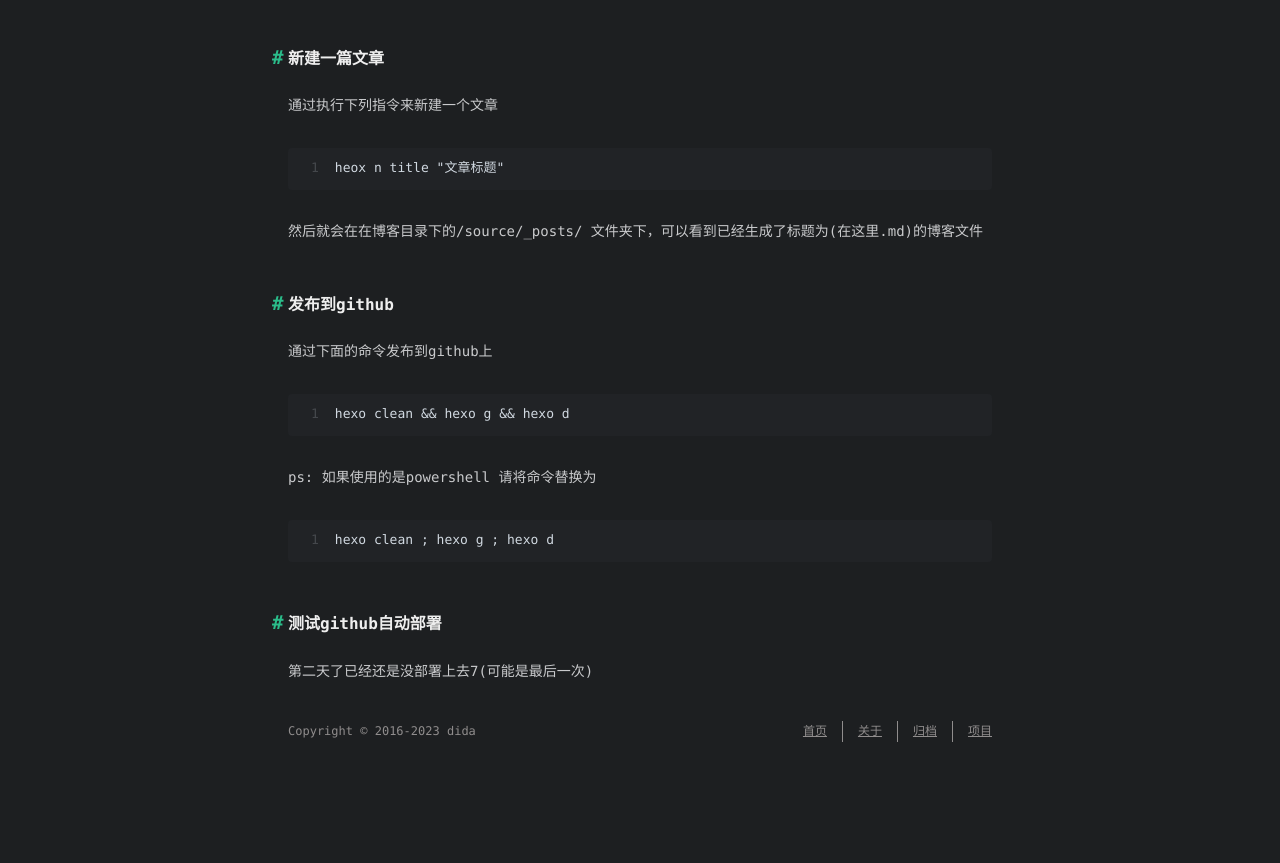
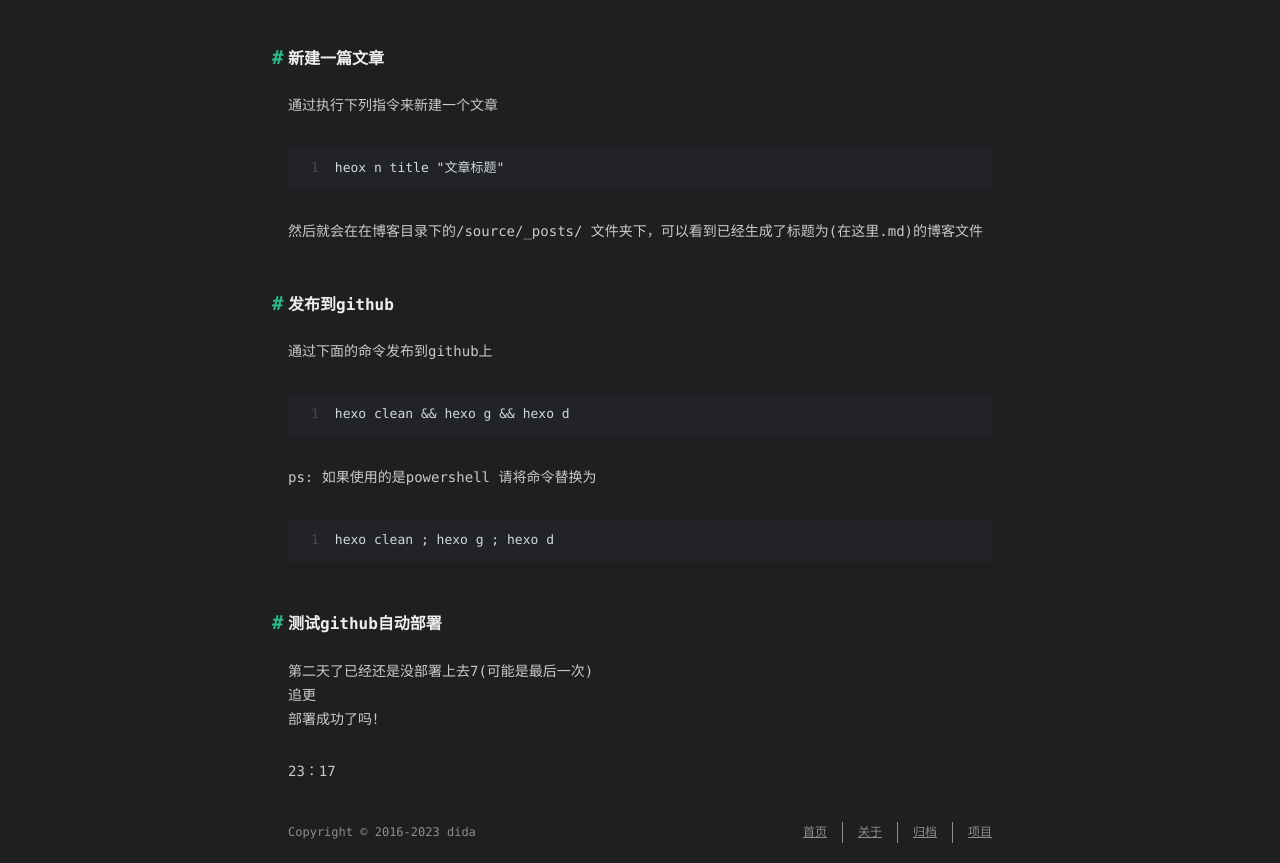
Before and after one commit to dida1024/dida1024.github.io, a plain HTML site: page 2023/01/06/使用hexo发布博客/index.html in a window 1280 px wide. Shown: the part 120-983 px from the top of the page. Before the commit the page ends 882 px from the top, so only its background shows below. Drawn offline with nearby package versions, Linux system fonts and the light colour scheme; some packages are replaced by stand-ins of ours; a script that the page names is missing; a web font is replaced by a local one.

Commit message:
deploy: dida1024/blog-sourse@cb96f9f5b8a81af609f4716185b3728f3a0509ed

```diff
--- a/2023/01/06/使用hexo发布博客/index.html
+++ b/2023/01/06/使用hexo发布博客/index.html
@@ -14,7 +14,7 @@
 <meta property="og:description" content="新建一篇文章通过执行下列指令来新建一个文章 1heox n title &quot;文章标题&quot;  然后就会在在博客目录下的&#x2F;source&#x2F;_posts&#x2F; 文件夹下，可以看到已经生成了标题为(在这里.md)的博客文件 发布到github通过下面的命令发布到github上 1hexo clean &amp;&amp; hexo g &amp;&amp; hexo">
 <meta property="og:locale" content="zh_CN">
 <meta property="article:published_time" content="2023-01-06T00:23:56.000Z">
-<meta property="article:modified_time" content="2023-01-10T15:15:53.849Z">
+<meta property="article:modified_time" content="2023-01-10T15:20:10.282Z">
 <meta property="article:author" content="dida">
 <meta property="article:tag" content="hexo">
 <meta name="twitter:card" content="summary">
@@ -163,7 +163,8 @@
 <p>ps: 如果使用的是powershell 请将命令替换为</p>
 <figure class="highlight shell"><table><tr><td class="gutter"><pre><span class="line">1</span><br></pre></td><td class="code"><pre><span class="line">hexo clean ; hexo g ; hexo d</span><br></pre></td></tr></table></figure>
 
-<h2 id="测试github自动部署"><a href="#测试github自动部署" class="headerlink" title="测试github自动部署"></a>测试github自动部署</h2><p>第二天了已经还是没部署上去7(可能是最后一次)</p>
+<h2 id="测试github自动部署"><a href="#测试github自动部署" class="headerlink" title="测试github自动部署"></a>测试github自动部署</h2><p>第二天了已经还是没部署上去7(可能是最后一次)<br>追更<br>部署成功了吗！</p>
+<p>23：17</p>
 
   </div>
 </article>
```
Also changed, not shown: 2023/01/06/SpringBoot3上关于swaggerApi文档的引入/index.html (+1 -1 lines), 2023/01/06/hello-world/index.html (+1 -1 lines), about/index.html (+1 -1 lines), categories/index.html (+1 -1 lines), tags/index.html (+1 -1 lines).
